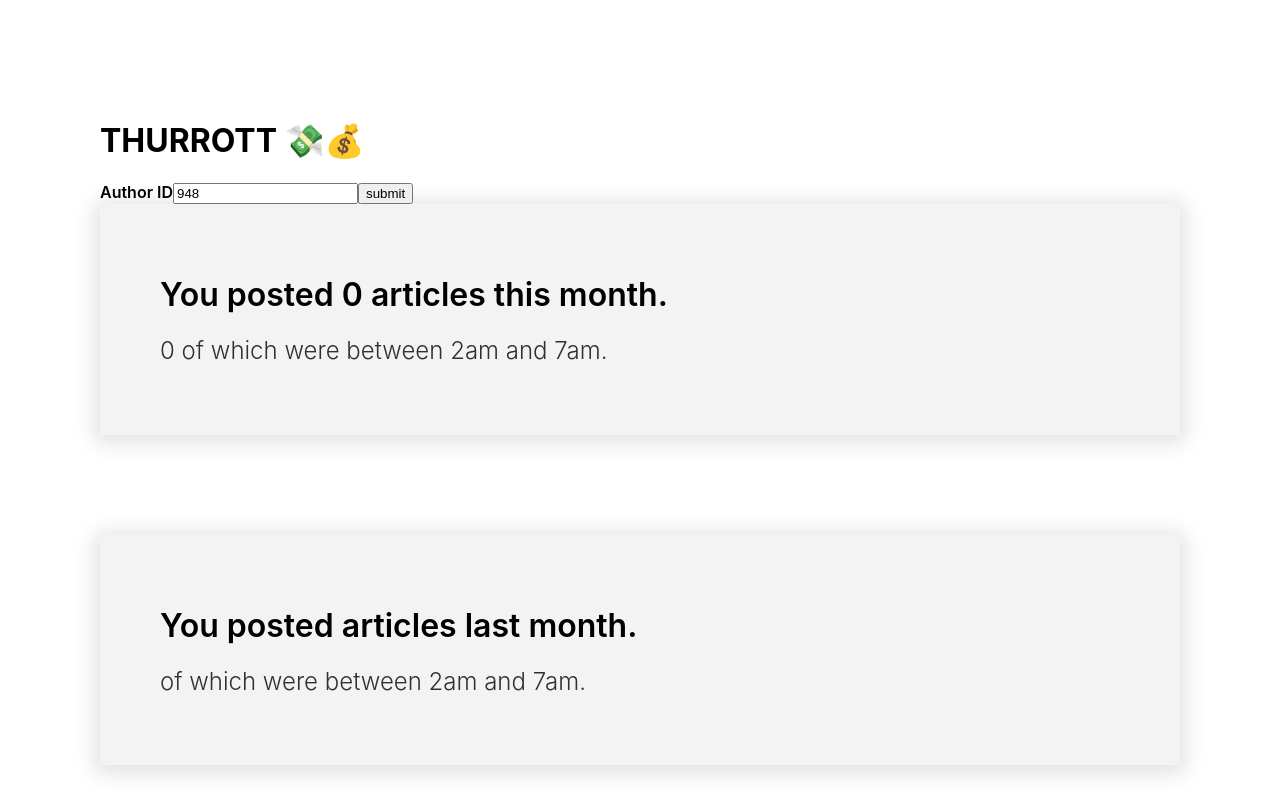
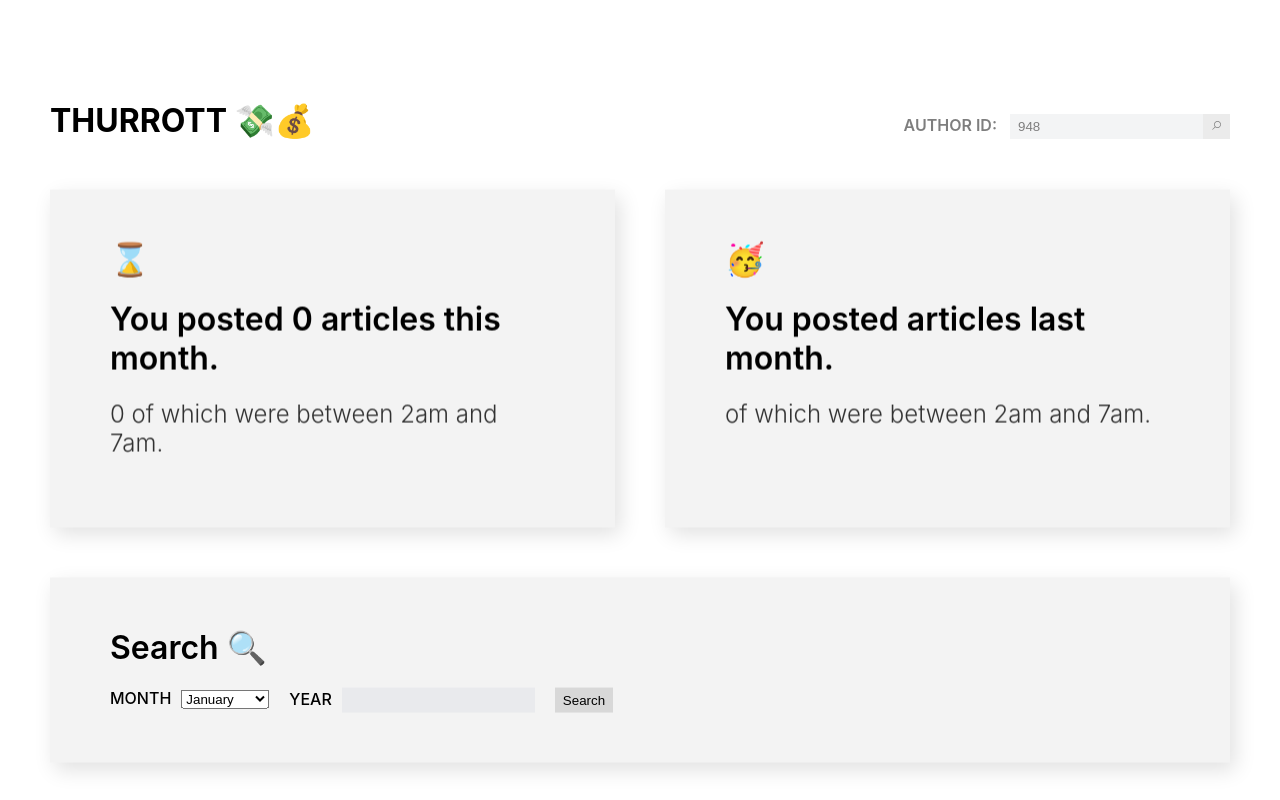
Before and after one commit to MehediH/dollarbills, a React (Create React App) app: page / in a window 1280 px wide. Shown: the top 800 px of the page. Built offline with nearby package versions, Linux system fonts and the light colour scheme; no server answers.

Commit message:
started from the bottom now we here

```diff
--- a/src/App.css
+++ b/src/App.css
@@ -5,20 +5,77 @@
 body{
   max-width: 1300px;
   margin: 0 auto;
-  padding: 100px;
   font-weight: 600;
+  padding: 0 50px;
 
+}
+
+header{
+  padding: 80px 0 20px 0;
+  display: flex;
+  flex-direction: row;
+  justify-content: space-between;
+}
+
+header .search{
+  line-height: 90px;
+  opacity: 0.5;
+  transition: 0.2s all ease-in-out;
+}
+
+header .search:hover, header .search:active,header .search:focus{
+  opacity: 1;
+}
+
+header .search label{
+  font-weight: 600;
+  padding-right: 13px;
+  text-transform: uppercase;
+}
+
+input[type="text"]{
+  border: 0;
+  background-color: #e9eaed;
+  outline: 0;
+  padding: 5px 8px;
+}
+
+button{
+  border: 0px;
+  box-shadow: none;
+  outline: 0;
+  background-color: rgb(216, 216, 216);
+  padding: 5px 8px;
+  transition: 0.2s all ease-in-out;
+  cursor: pointer;
+}
+
+button:hover{
+  background-color: #e9eaed;
+}
+
+button img{
+  width: 11px;
+}
+
+.content{
+  display: grid;
+  grid-auto-flow: column;
+  grid-template-columns: 1fr 1fr;
+  grid-gap: 50px;
 }
 
 .main{
   background-color: #f3f3f3;
   padding: 50px 60px;
-  box-shadow: 0px 3px 20px 5px rgba(0, 0, 0, 0.123);
-  margin-bottom: 100px;
+  box-shadow: 5px 7px 20px rgba(0, 0, 0, 0.12);
+  animation: poopityscoop 5s 0.2s cubic-bezier(0.175, 0.885, 0.32, 1.275) forwards;
+  opacity: 0;
 }
 
 .main h1{
   font-weight: 600;
+  margin-top: 0px;
 }
 
 .main h2{
@@ -27,10 +84,68 @@
   font-weight: 300;
 }
 
+.meta{
+  animation: woopitypoop 2s 0.2s cubic-bezier(0.175, 0.885, 0.32, 1.275) forwards;
+  opacity: 0;
+}
+
+.search-content{
+  margin-top: 50px;
+}
+
+.filters{
+  display: flex;
+}
+
+.filters div{
+  margin-right: 20px;
+}
+
+
+.filters label{
+  margin-right: 10px;
+  text-transform: uppercase;
+  font-weight: 500;
+}
+
+.search-content .main{
+  background-color: white;
+  margin-top: 30px;
+}
+
+.search-content img{
+  margin-top: 50px;
+}
 
 .App-logo {
   animation: App-logo-spin infinite 2s cubic-bezier(0.175, 0.885, 0.32, 1.275);
-  width: 150px;
+  width: 120px;
+  margin: 0 auto;
+  display: block;
+}
+
+@keyframes poopityscoop{
+  0% {
+    opacity: 0;
+    transform: translateY(30px);
+  }
+
+  100% {
+    opacity: 1;
+    transform: none;
+  }
+}
+
+@keyframes woopitypoop{
+  0% {
+    opacity: 0;
+    transform: translateY(15px);
+  }
+
+  100% {
+    opacity: 1;
+    transform: none;
+  }
 }
 
 @keyframes App-logo-spin {
--- a/src/App.js
+++ b/src/App.js
@@ -1,6 +1,7 @@
 import React, { Component } from 'react';
 import './App.css';
 import loader from "./loader.svg";
+import search from "./search.svg";
 
 class App extends Component {
   constructor(props) {
@@ -22,8 +23,9 @@
         posts: [],
         postCount: 0,
         shiftcount: 0,
-        date: "",
-        display: true
+        display: true,
+        message: "",
+        textDetails: ""
       },
       searchValues: {
         month: "01",
@@ -129,7 +131,7 @@
     var searchFirstDay = new Date(date.getFullYear(), date.getMonth(), 1);
     var searchLastDay = new Date(date.getFullYear(), date.getMonth() + 1, 1);
 
-
+    try{
       searchFirstDay = searchFirstDay.toISOString();
       searchLastDay = searchLastDay.toISOString();
 
@@ -137,11 +139,30 @@
         this.setState({
           searchMonth: {
             ...data,
-          date: date.toLocaleString('en-us', { month: 'long' }) + " " + date.getFullYear(),
-          display: true
+            display: true,
+            message: "You posted " + data.postCount + " articles on " + date.toLocaleString('en-us', { month: 'long' }) + " " + date.getFullYear(),
+            textDetails: data.shiftcount + " of which were between 2am and 7am."
           }
         })
+
+        if(this.state.searchMonth.display && this.state.searchMonth.postCount == 0){
+          this.setState({
+            searchMonth: {
+              display: true,
+              message: "Oops, nothing was fonud!",
+              textDetails: "Unfortunately, we couldn't find any articles published that month."
+            }
+          })
+        }
       });
+    } catch(error){
+      this.setState({
+        searchMonth: {
+          message: "Something went wrong.",
+          textDetails: "It's possible the year entered is an incorrect format or an incorrect year."
+        }
+      })
+    }
   }
 
   updateAuthor(){
@@ -160,57 +181,71 @@
     }
   }
 
+  handlePress(e, m){
+    if(e.key === "Enter"){
+      if(m === "author"){
+        this.updateAuthor();
+      } else{
+        this.search();
+      }
+    }
+  }
+
   render() {
     return (
       <div className="app">
           <header>
             <h1>THURROTT 💸💰</h1>
 
+            <div class="search">
+              <label>Author ID:</label>
+              <input type="text" value={this.state.author} onKeyPress={(e) => {this.handlePress(e, "author")}} onChange={(event) => {this.setState({author: event.target.value})}} />
+              <button onClick={this.updateAuthor}><img src={search}/></button>
+            </div>
           </header>
-          <label>Author ID</label>
 
-
-          <input type="text" value={this.state.author} onChange={(event) => {this.setState({author: event.target.value})}} />
-          <input type="button" value="submit" onClick={this.updateAuthor}/>
-
-          <div className="main">
+          <div className="content">
+            <div class="current main">
               {
                 this.state.display === false ? <img src={loader} className="App-logo" alt="logo" /> :
 
-              <React.Fragment>
+                <div className="meta">
+                  <h1>⌛</h1>
                   <h1>
                     You posted {this.state.postCount} articles this month.
                   </h1>
 
                   <h2>{this.state.shiftcount} of which were between 2am and 7am.</h2>
 
-              </React.Fragment>
+                </div>
 
               }
             </div>
 
-          <div className="main">
-
+            <div class="next main">
               {
                 this.state.previousMonth.display === false ? <img src={loader} className="App-logo" alt="logo" /> :
 
-              <React.Fragment>
+                <div className="meta">
+                  <h1>🥳</h1>
                   <h1>
                     You posted {this.state.previousMonth.postCount} articles last month.
                   </h1>
 
                   <h2>{this.state.previousMonth.shiftcount} of which were between 2am and 7am.</h2>
 
-              </React.Fragment>
+                </div>
 
               }
-
+            </div>
           </div>
 
-          <div className="main">
-            <h1>Search</h1>
+          <div className="main search-content">
+            <h1>Search 🔍</h1>
 
-            <label>month number</label>
+            <div className="filters">
+              <div>
+                <label>Month</label>
                 <select value={this.state.searchValues.month} onChange={(event) => {this.setState({searchValues: {month: event.target.value, year: this.state.searchValues.year}})}}>
                   <option value="01">January</option>
                   <option value="02">February</option>
@@ -225,29 +260,29 @@
                   <option value="11">November</option>
                   <option value="12">December</option>
                 </select>
+              </div>
 
+              <div>
+                <label>Year</label>
+                <input type="text" value={this.state.searchValues.year} onKeyPress={(e) => {this.handlePress(e, "search")}} onChange={(event) => {this.setState({searchValues: {month: this.state.searchValues.month, year: event.target.value}})}} />
+              </div>
 
-            <label>year</label>
-            <input type="text" value={this.state.searchValues.year} onChange={(event) => {this.setState({searchValues: {month: this.state.searchValues.month, year: event.target.value}})}} />
-
-            <input type="button" value="submit" onClick={this.search}/>
+              <button onClick={this.search}>Search</button>
+            </div>
 
             {
               this.state.searchMonth.display === false ? <img src={loader} className="App-logo" alt="logo" /> :
 
-              this.state.searchMonth.postCount != 0 &&
+              this.state.searchMonth.postCount !== 0  &&
 
-              <React.Fragment>
-                <h1>
-                  You posted {this.state.searchMonth.postCount} articles on {this.state.searchMonth.date}.
-                </h1>
+                <div className="main">
+                  <div className="meta">
+                    <h1>{this.state.searchMonth.message}</h1>
 
-                <h2>{this.state.searchMonth.shiftcount} of which were between 2am and 7am.</h2>
-              </React.Fragment>
-
+                    <h2>{this.state.searchMonth.textDetails}</h2>
+                  </div>
+                </div>
             }
-
-
           </div>
       </div>
     );
```
Also changed, not shown: src/search.svg (added). Lines whose indentation alone changed are shown as unchanged.
